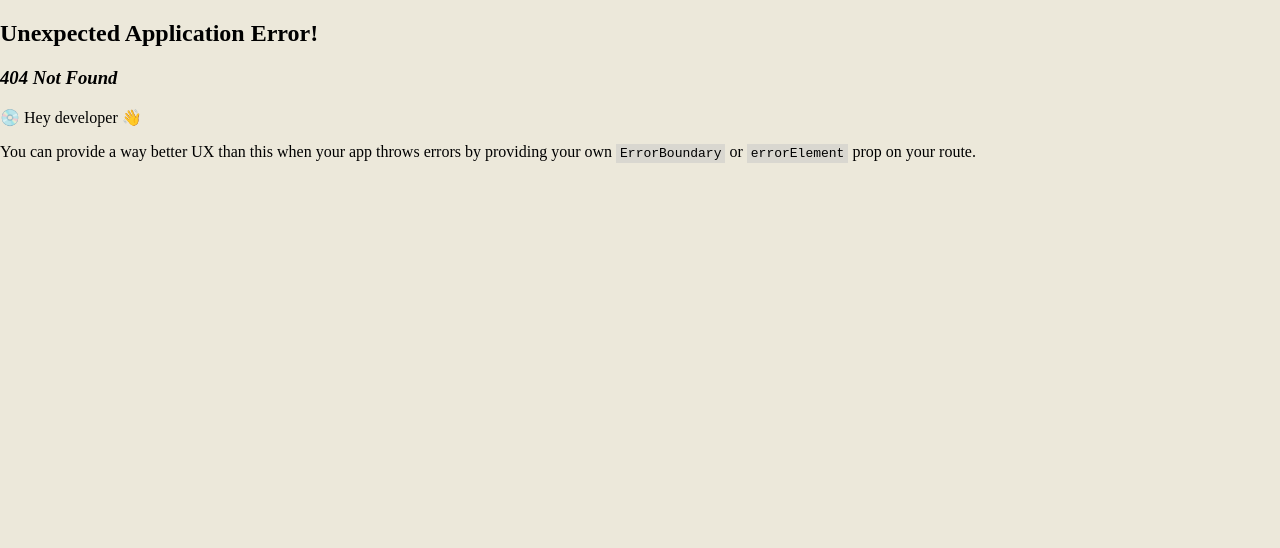
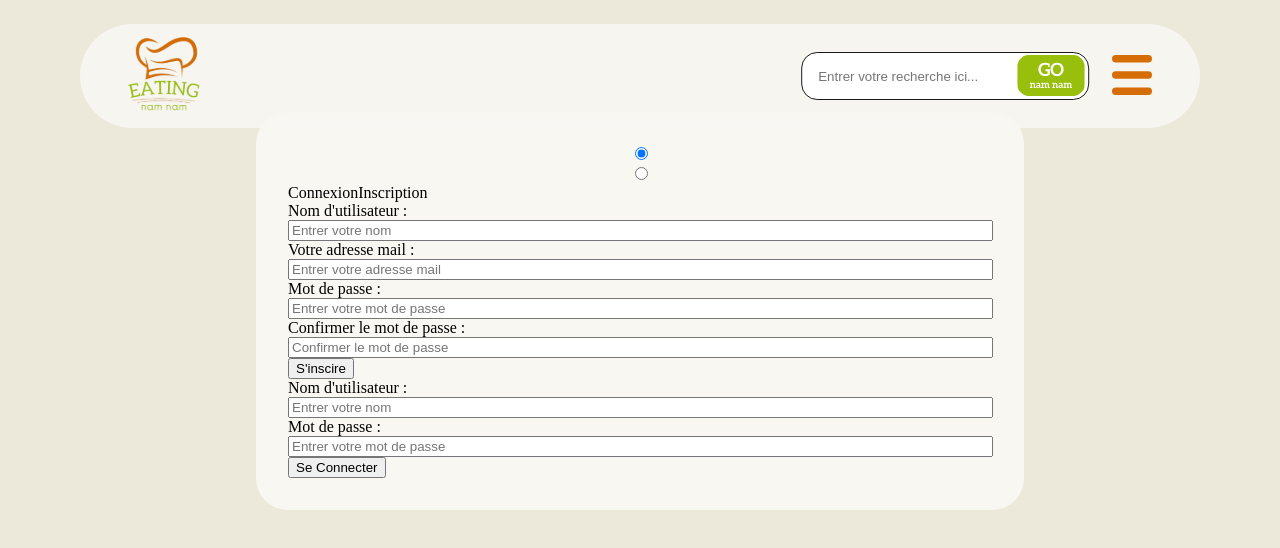
Before and after one commit to WildCodeSchool-2023-09/JS-RemoteFR-SACOD-P3-Eating-Nam-Nam-thousandsunny, a React (Vite) app in the folder frontend/: page /connexion in a window 1280 px wide. Before the commit this address had no page. Shown: the top 548 px of the page. Built offline with nearby package versions, Linux system fonts and the light colour scheme; a web font is replaced by a local one.

Commit message:
Binding Search Inputs

```diff
--- a/frontend/src/components/Navbar.jsx
+++ b/frontend/src/components/Navbar.jsx
@@ -1,4 +1,5 @@
 import { useState } from "react";
+import { Link } from "react-router-dom";
 import searchIcon from "../assets/searchIcon.svg";
 import namNamIcon from "../assets/namNamIcon.svg";
 import burgerMenuIcon from "../assets/burgerMenuIcon.svg";
@@ -36,14 +37,11 @@ function Navbar() {
         >
           <img src={searchIcon} alt="Rechercher" className="SearchIcon" />
         </button>
-        <img
-          src={namNamIcon}
-          alt="Page d'Accueil"
-          className="HomeIcon"
-          href="/"
-        />
+        <Link to="/">
+          <img src={namNamIcon} alt="Page d'Accueil" className="HomeIcon" />
+        </Link>
         <div className="RightSide">
-          <form action="" method="get" className="SearchBar SearchBarDesktop">
+          <form action="#" className="SearchBar SearchBarDesktop">
             <input
               type="search"
               placeholder="Entrer votre recherche ici..."
@@ -69,12 +67,7 @@ function Navbar() {
         </div>
       </div>
 
-      <form
-        id="SearchBarMobile"
-        className="SearchBar SearchBarMobile"
-        action=""
-        method="get"
-      >
+      <form action="#" className="SearchBar SearchBarMobile">
         <input
           type="search"
           placeholder="Entrer votre recherche ici..."
@@ -93,10 +86,13 @@ function Navbar() {
       <div className="BurgerMenu">
         <ul>
           <li>
-            <a href="/">Inscription</a>
-          </li>
-          <li>
-            <a href="/">Connexion</a>
+            <a href="/Connexion">
+              Connexion
+              <br />
+              ou
+              <br />
+              Inscription
+            </a>
           </li>
           <li>
             <a href="/">Voir les recettes</a>
--- a/frontend/src/components/style/Navbar.scss
+++ b/frontend/src/components/style/Navbar.scss
@@ -16,7 +16,7 @@ $opacitiy-white: #f8f7f2d9;
   position: fixed;
   // Set background navbar style
   background-color: $opacitiy-white;
-  border-radius: 60px;
+  border-radius: 4rem;
   // Set elements/items postition
   display: flex;
   align-items: center;
@@ -102,7 +102,7 @@ $opacitiy-white: #f8f7f2d9;
     padding: 0;
     top: 8rem;
     right: 5rem;
-    border-radius: 32px;
+    border-radius: 2rem;
     backdrop-filter: blur(2px);
     background-color: $opacitiy-white;
   }
@@ -119,9 +119,11 @@ $opacitiy-white: #f8f7f2d9;
   }
 
   a {
-    padding: 1rem;
+    padding: 0.5rem;
     text-decoration: none;
     color: $black-color;
+    display: flex;
+    justify-content: center;
   }
 }
 
--- a/frontend/src/main.jsx
+++ b/frontend/src/main.jsx
@@ -4,11 +4,16 @@ import ReactDOM from "react-dom/client";
 import { createBrowserRouter, RouterProvider } from "react-router-dom";
 
 import App from "./App";
+import Connexion from "./pages/Connexion";
 
 const router = createBrowserRouter([
   {
     path: "/",
     element: <App />,
+  },
+  {
+    path: "connexion/",
+    element: <Connexion />,
   },
 ]);
 
--- /dev/null
+++ b/frontend/src/pages/Connexion.jsx
@@ -0,0 +1,83 @@
+import Navbar from "../components/Navbar";
+import "./style/Connexion.scss";
+
+function Connexion() {
+  return (
+    <>
+      <Navbar />
+      <div className="InscriptionGroup">
+        <div className="slide-controls">
+          <input type="radio" name="slide" id="login" checked />
+          <input type="radio" name="slide" id="signup" />
+          <label htmlFor="login" className="slide login">
+            Connexion
+          </label>
+          <label htmlFor="signup" className="slide signup">
+            Inscription
+          </label>
+        </div>
+        <form action="#" className="InscriptionForm">
+          <label htmlFor="username">Nom d'utilisateur :</label>
+          <br />
+          <input
+            type="text"
+            id="username"
+            name="Nom d'utilisateur"
+            placeholder="Entrer votre nom"
+          />
+          <br />
+          <label htmlFor="email">Votre adresse mail :</label>
+          <br />
+          <input
+            type="email"
+            id="email"
+            name="Votre adresse mail"
+            placeholder="Entrer votre adresse mail"
+          />
+          <br />
+          <label htmlFor="password">Mot de passe :</label>
+          <br />
+          <input
+            type="password"
+            id="password"
+            name="Mot de passe"
+            placeholder="Entrer votre mot de passe"
+          />
+          <br />
+          <label htmlFor="passconf">Confirmer le mot de passe :</label>
+          <br />
+          <input
+            type="password"
+            id="passconf"
+            name="Confirmer le mot de passe"
+            placeholder="Confirmer le mot de passe"
+          />
+          <button type="button">S'inscire</button>
+        </form>
+        <form action="#" className="ConnexionForm">
+          <label htmlFor="username">Nom d'utilisateur :</label>
+          <br />
+          <input
+            type="text"
+            id="username"
+            name="Nom d'utilisateur"
+            placeholder="Entrer votre nom"
+          />
+          <br />
+          <label htmlFor="password">Mot de passe :</label>
+          <br />
+          <input
+            type="password"
+            id="password"
+            name="Mot de passe"
+            placeholder="Entrer votre mot de passe"
+          />
+          <br />
+          <button type="button">Se Connecter</button>
+        </form>
+      </div>
+    </>
+  );
+}
+
+export default Connexion;
--- /dev/null
+++ b/frontend/src/pages/style/Connexion.scss
@@ -0,0 +1,17 @@
+$orange-color: #d56c06;
+$green-color: #97bf0d;
+$background-color: #ece8da;
+$white-color: #f8f7f2;
+$black-color: #181818;
+$opacitiy-white: #f8f7f2d9;
+
+.InscriptionGroup {
+  background-color: $white-color;
+  margin: 7rem 20% 0 20%;
+  padding: 2rem;
+  border-radius: 2rem;
+
+  input {
+    width: 99%;
+  }
+}
```
Also changed, not shown: 2 other files (tests, documents, lock files or other folders).
